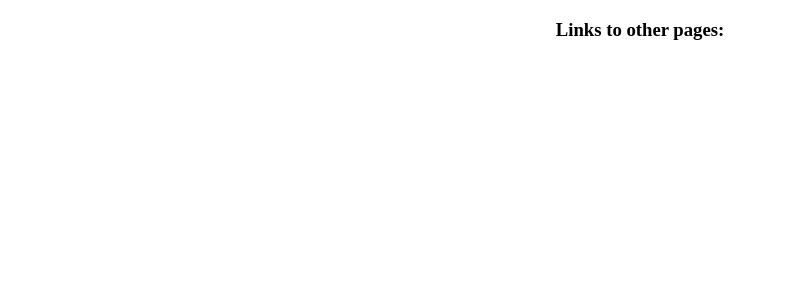
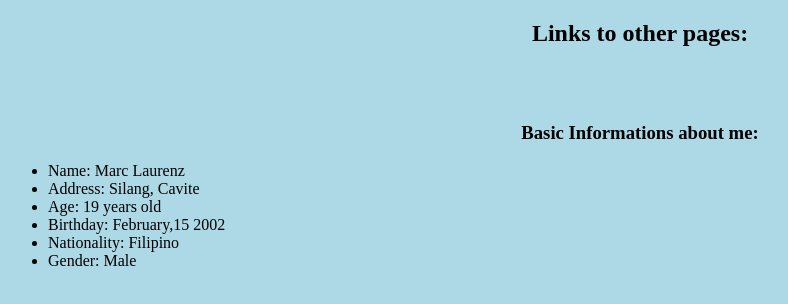
Before and after one commit to marclau1423/marclau1423.github.io, a plain HTML site: page index.html in a window 1280 px wide. Shown: the whole page, without its empty margins (0-788 px from the left). Drawn offline with Linux system fonts and the light colour scheme.

Commit message:
Update index.html

```diff
--- a/index.html
+++ b/index.html
@@ -1,8 +1,17 @@
 <!DOCTYPE html>
 <html>
- <h3 align="center"> Links to other pages:</h3>
- <body>
-  <p>
+ <body bgcolor="lightblue">
+ <h2 align="center"> Links to other pages:</h3>
+<br><br>
+  <p><h3 align="center" ><b>Basic Informations about me:</b></h3>
+  <ul>
+   <li>Name: Marc Laurenz</li>
+   <li>Address: Silang, Cavite</li>
+   <li>Age: 19 years old</li>
+   <li>Birthday: February,15 2002</li>
+   <li>Nationality: Filipino</li>
+   <li>Gender: Male</li>
+  </ul>
   </p>
  </body>
 </html>
```
